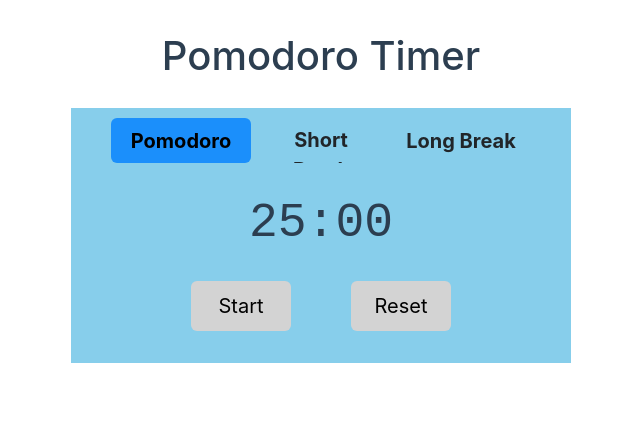
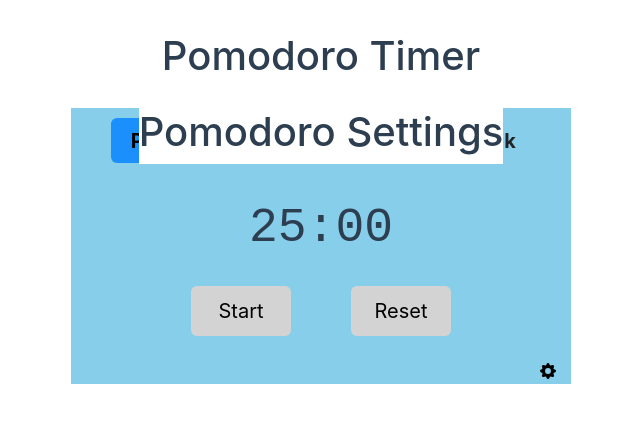
Before and after one commit to kevany23/pomodoro, a Vue app: page / in a window 1280 px wide. Shown: the top 422 px of the page, without its empty margins (319-959 px from the left). Built offline with nearby package versions, Linux system fonts and the light colour scheme.

Commit message:
Updated pomodoro flow

```diff
--- /dev/null
+++ b/src/components/PomodoroSettings.vue
@@ -0,0 +1,31 @@
+<template>
+  <div class="pomodoro-settings">
+    <!-- Your settings content here -->
+    <h1>Pomodoro Settings</h1>
+  </div>
+</template>
+
+<script>
+export default {
+  name: 'PomodoroSettings',
+  data() {
+    return {
+      // Your data properties here
+    };
+  },
+  methods: {
+    // Your methods here
+  },
+  mounted() {
+    // Code to run when the component is mounted
+  },
+};
+</script>
+
+<style scoped>
+.pomodoro-settings {
+  background-color: white;
+  position: absolute;
+}
+
+</style>
--- a/src/components/PomodoroTimer.vue
+++ b/src/components/PomodoroTimer.vue
@@ -29,16 +29,11 @@
         </button>
       </li>
     </ul>
-    <Timer ref="timer" />
-    <!-- Render Pomodoro component when activeTab is 'pomodoro' -->
-    <div v-if="activeTab === 'shortBreak'">
-      <!-- Render Short Break component when activeTab is 'shortBreak' -->
-      <!-- Add your Short Break component code here -->
+    <Timer class="timer" ref="timer" @timer-alarm="handleTimerAlarm" />
+    <div class="settings-bar">
+      <img src="../assets/gear-fill.svg" @click="displaySettings"/>
     </div>
-    <div v-if="activeTab === 'longBreak'">
-      <!-- Render Long Break component when activeTab is 'longBreak' -->
-      <!-- Add your Long Break component code here -->
-    </div>
+    <PomodoroSettings/>
   </div>
 </template>
 
@@ -46,17 +41,21 @@
 import { onMounted } from 'vue';
 import { TimerModeEnum } from '../types/index';
 import Timer from './Timer.vue';
+import PomodoroSettings from './PomodoroSettings.vue';
 interface PomodoroTimerData {
   pomodoroDuration: string;
   shortBreakDuration: string;
   longBreakDuration: string;
   activeTab: string;
   timerMode: TimerModeEnum;
+  longBreakInterval: number;
+  pomodoroSessions: number;
 }
 export default {
   name: 'PomodoroTimer',
   components: {
-    Timer
+    Timer,
+    PomodoroSettings,
   },
   data(): PomodoroTimerData {
     return {
@@ -64,7 +63,9 @@ export default {
       shortBreakDuration: '05:00',
       longBreakDuration: '15:00',
       activeTab: 'pomodoro',
-      timerMode: TimerModeEnum.Pomodoro
+      timerMode: TimerModeEnum.Pomodoro,
+      longBreakInterval: 4,
+      pomodoroSessions: 0,
     };
   },
   created() {
@@ -78,18 +79,14 @@ export default {
     setMode(mode: TimerModeEnum | string) {
       this.timerMode = mode as TimerModeEnum;
       const timer = this.getTimer();
-      console.log(timer);
       switch (mode) {
         case TimerModeEnum.Pomodoro:
-          this.pomodoroDuration = '25:00';
           timer.setDuration(this.pomodoroDuration);
           break;
         case TimerModeEnum.ShortBreak:
-          this.shortBreakDuration = '05:00';
           timer.setDuration(this.shortBreakDuration);
           break;
         case TimerModeEnum.LongBreak:
-          this.longBreakDuration = '15:00';
           timer.setDuration(this.longBreakDuration);
           break;
       }
@@ -97,6 +94,29 @@ export default {
     },
     getTimer(): typeof Timer {
       return this.$refs.timer as typeof Timer;
+    },
+    handleTimerAlarm() {
+      // go to next stage
+      switch (this.timerMode) {
+        case TimerModeEnum.Pomodoro:
+          this.pomodoroSessions++;
+          if (this.pomodoroSessions == this.longBreakInterval) {
+            this.setMode(TimerModeEnum.LongBreak);
+            this.pomodoroSessions = 0;
+            break;
+          }
+          this.setMode(TimerModeEnum.ShortBreak);
+          break;
+        case TimerModeEnum.ShortBreak:
+          this.setMode(TimerModeEnum.Pomodoro);
+          break;
+        case TimerModeEnum.LongBreak:
+          this.setMode(TimerModeEnum.Pomodoro);
+          break;
+      }
+    },
+    displaySettings() {
+      alert('display settings');
     }
   },
   mounted() {
@@ -131,9 +151,28 @@ export default {
   height: 45px;
 }
 
+.timer {
+  padding-bottom: 0px;
+}
+
 button.active {
   color: black;
   background-color: rgba(0, 128, 255, 0.8);
   border: none;
 }
+
+.settings-bar {
+  display: flex;
+  flex-direction: row;
+  justify-content: flex-end;
+  align-items: center;
+  width: 100%;
+  background-color: skyblue;
+  border: none;
+  padding: 0px 15px 5px 5px;
+}
+
+.menu {
+  position: absolute;
+}
 </style>
--- a/src/components/Timer.vue
+++ b/src/components/Timer.vue
@@ -69,6 +69,7 @@ export default {
       this.resumeTimer();
     },
     stopTimer() {
+      this.isPaused = true;
       clearInterval(this.intervalId!);
     },
     resetTimer() {
@@ -92,6 +93,7 @@ export default {
         if (this.timeRemaining <= 0) {
           this.timeRemaining = 0;
           this.stopTimer();
+          this.$emit('timer-alarm', {message: 'hello'});
           this.alarmSound.play();
         }
         this.startTime = Date.now();
```
Also changed, not shown: src/assets/gear-fill.svg (added).
